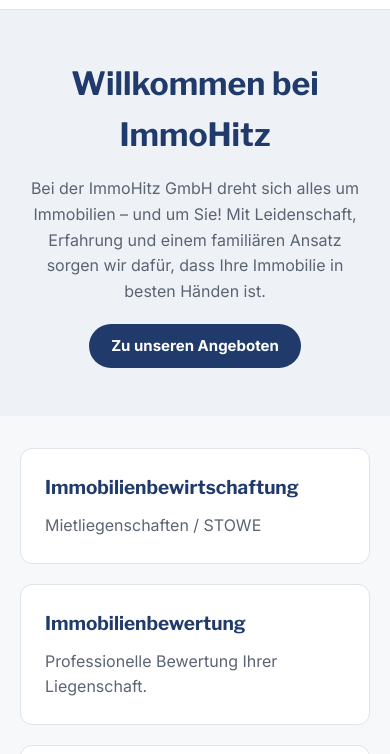
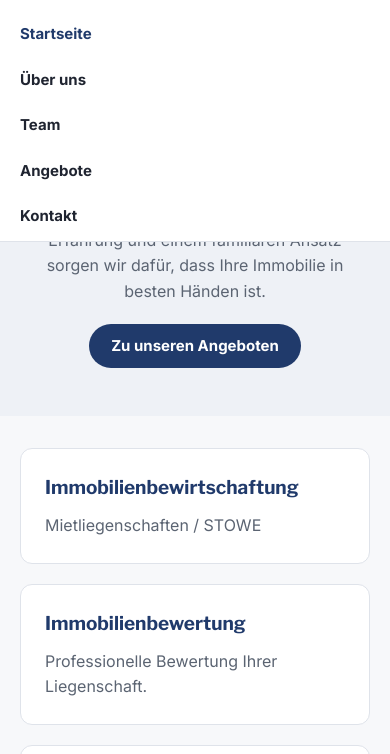
Before and after one commit to stefanhitz/ImmoHitz, a website: page index.html in a window 390 px wide. Both pictures are taken after a click on the button "Menü öffnen". Shown: the part 55-809 px from the top of the page. Drawn offline with Linux system fonts and the light colour scheme.

Commit message:
feat: add mobile hamburger navigation

```diff
--- a/index.html
+++ b/index.html
@@ -40,5 +40,6 @@
 
 <div data-include="/partials/footer.html"></div>
 <script type="module" src="/js/include.js"></script>
+<script type="module" src="/js/nav.js"></script>
 </body>
 </html>
--- /dev/null
+++ b/js/nav.js
@@ -0,0 +1,10 @@
+document.addEventListener('partials:loaded', () => {
+  const toggle = document.getElementById('navToggle');
+  const links = document.getElementById('navLinks');
+  if (!toggle || !links) return;
+
+  toggle.addEventListener('click', () => {
+    const isOpen = links.classList.toggle('open');
+    toggle.setAttribute('aria-expanded', String(isOpen));
+  });
+});
```
